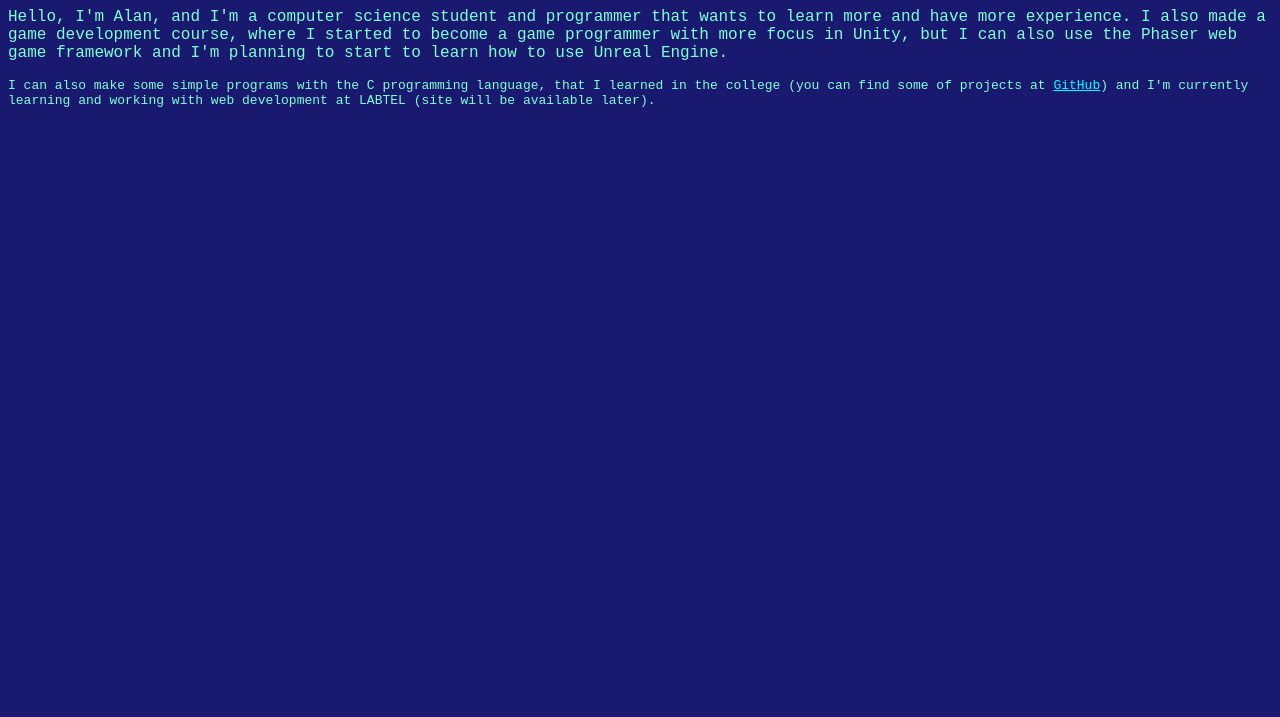
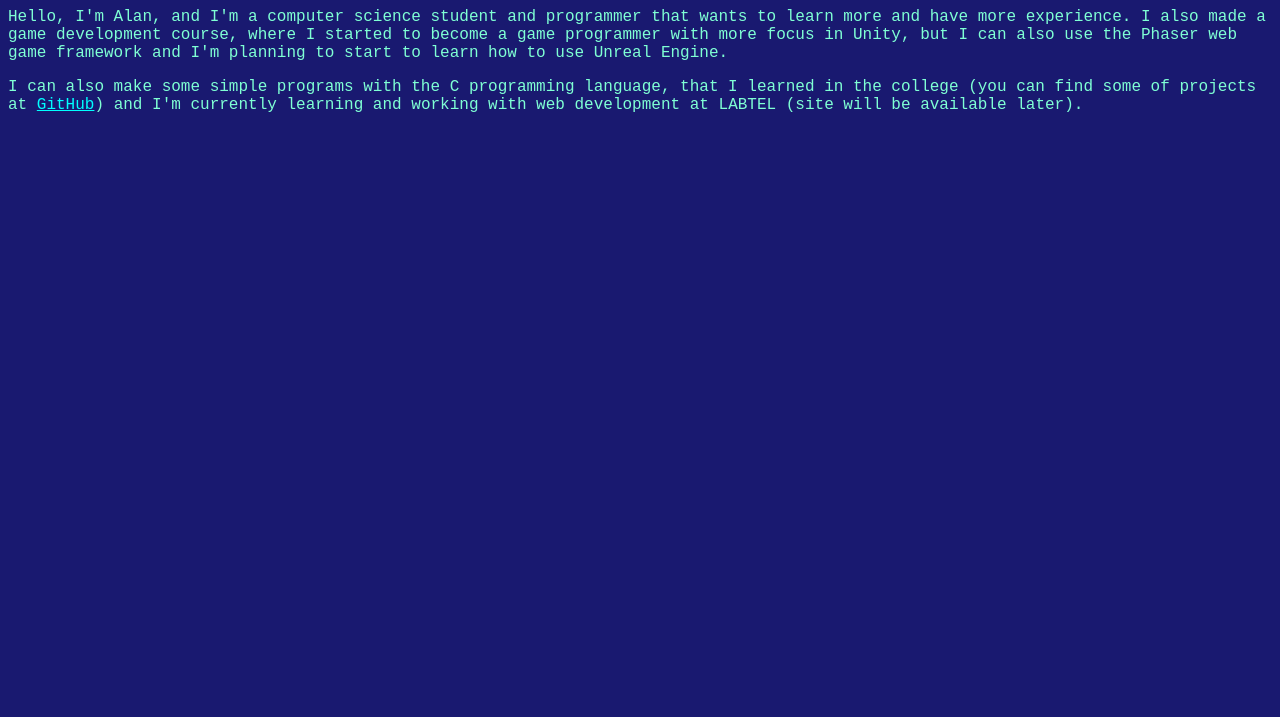
Before and after one commit to AHDiniz/AHDiniz.github.io, a plain HTML site: page index.html in a window 1280 px wide. Shown: the part 83-800 px from the top of the page. Drawn offline with Linux system fonts and the light colour scheme.

Commit message:
Changing index

```diff
--- a/index.html
+++ b/index.html
@@ -34,8 +34,8 @@
 
     <p class="segment">
         Hello, I'm Alan, and I'm a computer science student and programmer that wants to learn more and have more experience. I also made a game development course, where I started to become a game programmer with more focus in Unity, but I can also use the Phaser web game framework and I'm planning to start to learn how to use Unreal Engine.
-    </p class="segment">
-    <p>
+    </p>
+    <p class="segment">
         I can also make some simple programs with the C programming language, that I learned in the college (you can find some of projects at <a href="https://github.com/AHDiniz" target="_blank">GitHub</a>) and I'm currently learning and working with web development at LABTEL (site will be available later).
     </p>
 
```
